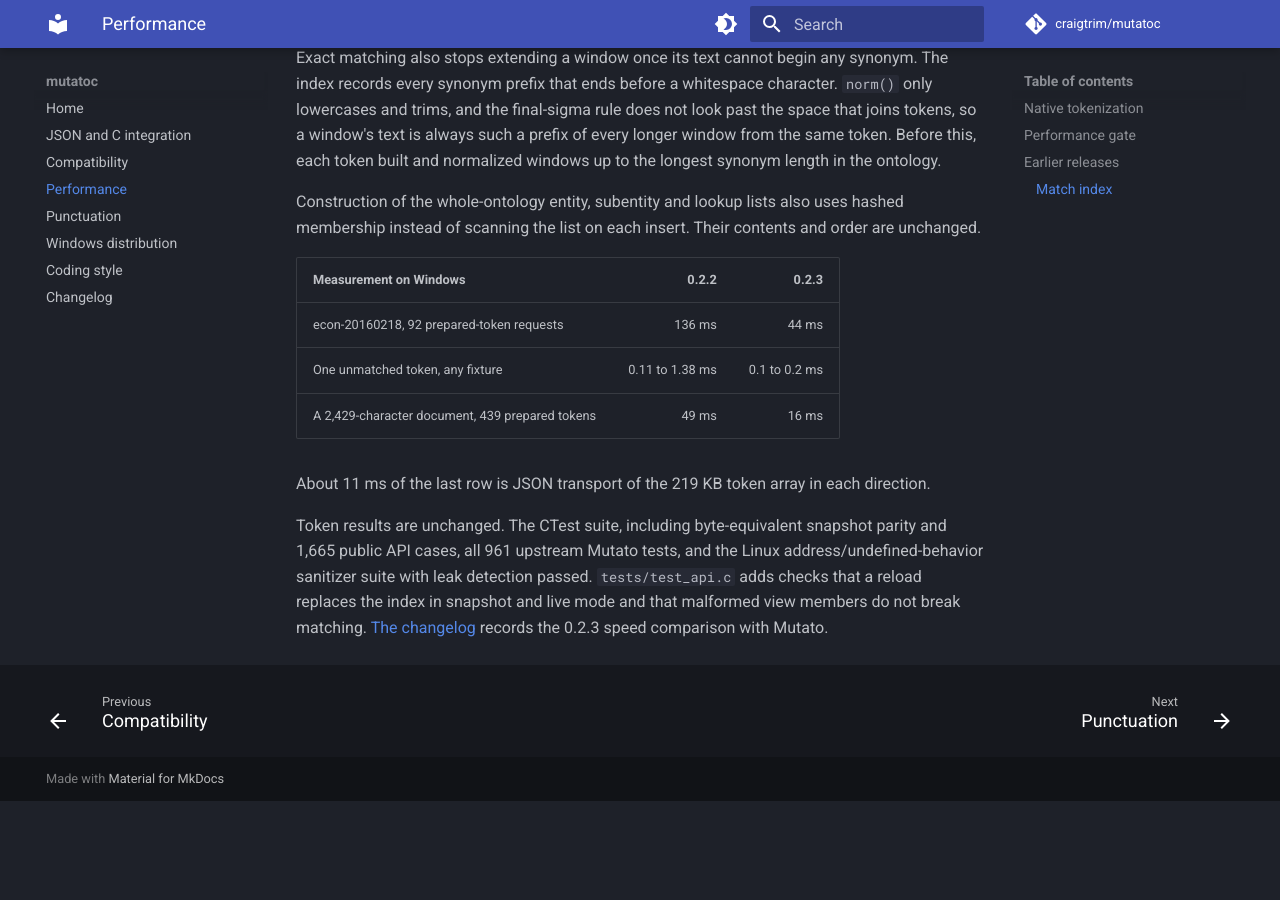
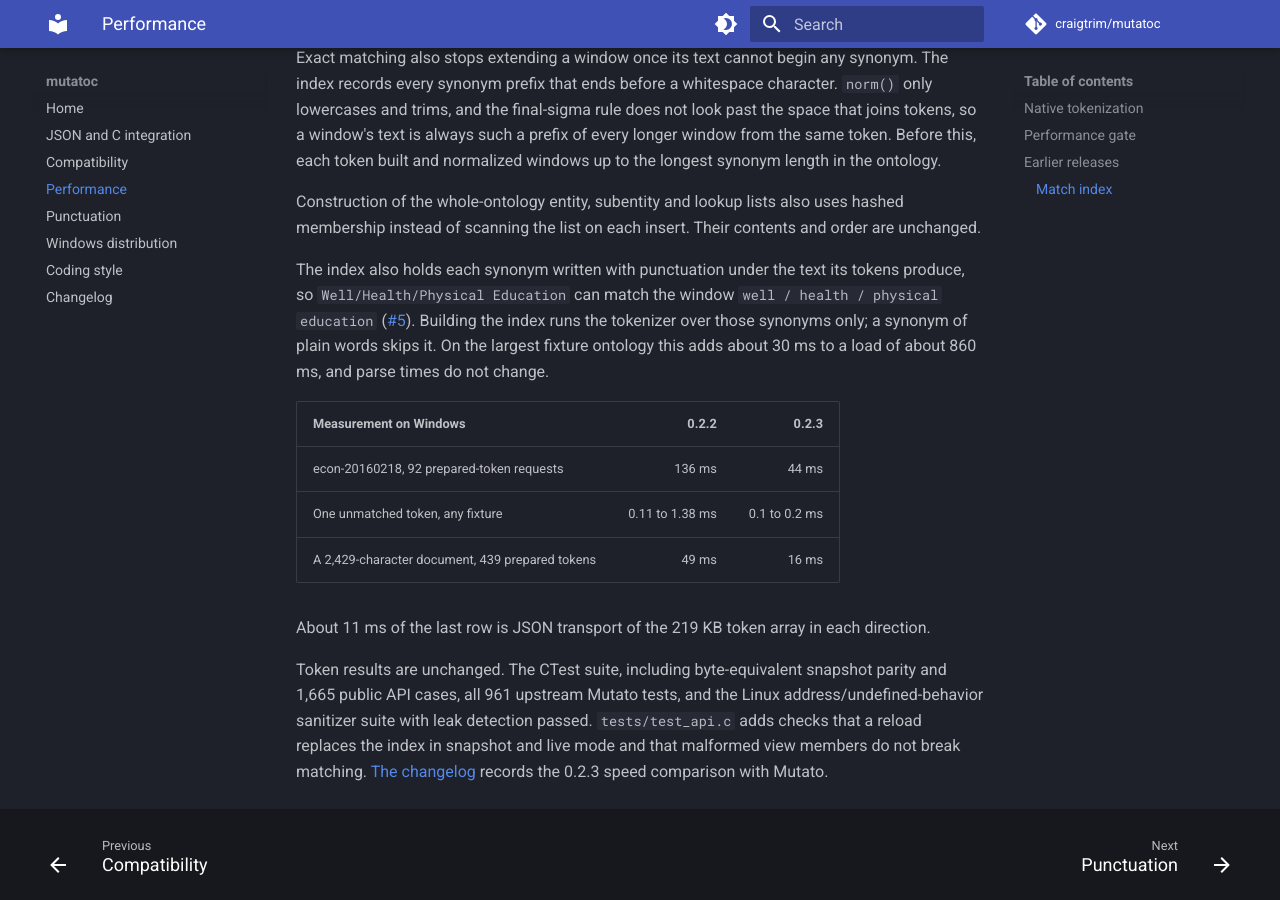
Before and after one commit to craigtrim/mutatoc, an MkDocs documentation site: the page built from docs/performance.md, in a window 1280 px wide and 900 px high, scrolled down 2742 px. Built offline with MkDocs 1.6.1 and Material for MkDocs 9.7.7, drawn with Linux system fonts in a browser that asks for light colours; comment, search, counter and statistics services are not loaded; before the commit the page ends 3543 px from its top, so only the background shows below that.

Commit message:
docs: note punctuated synonym matching in the changelog and performance notes

```diff
--- a/docs/performance.md
+++ b/docs/performance.md
@@ -57,6 +57,8 @@ Exact matching also stops extending a window once its text cannot begin any syno
 
 Construction of the whole-ontology entity, subentity and lookup lists also uses hashed membership instead of scanning the list on each insert. Their contents and order are unchanged.
 
+The index also holds each synonym written with punctuation under the text its tokens produce, so `Well/Health/Physical Education` can match the window `well / health / physical education` ([#5](https://github.com/craigtrim/mutatoc/issues/5)). Building the index runs the tokenizer over those synonyms only; a synonym of plain words skips it. On the largest fixture ontology this adds about 30 ms to a load of about 860 ms, and parse times do not change.
+
 | Measurement on Windows | 0.2.2 | 0.2.3 |
 | --- | ---: | ---: |
 | econ-20160218, 92 prepared-token requests | 136 ms | 44 ms |
```
Also changed, not shown: CHANGELOG.md (+7 -1 lines).
